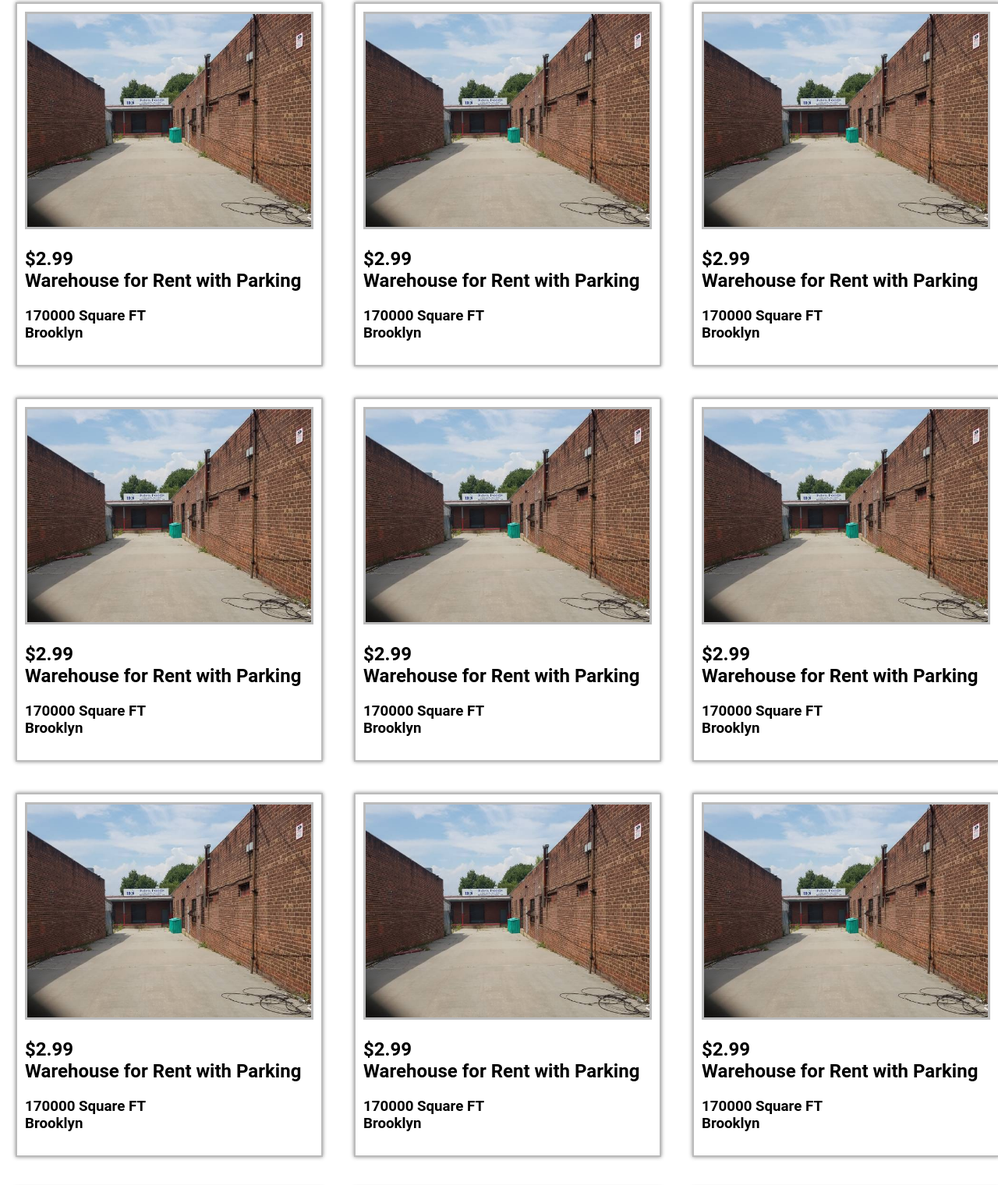
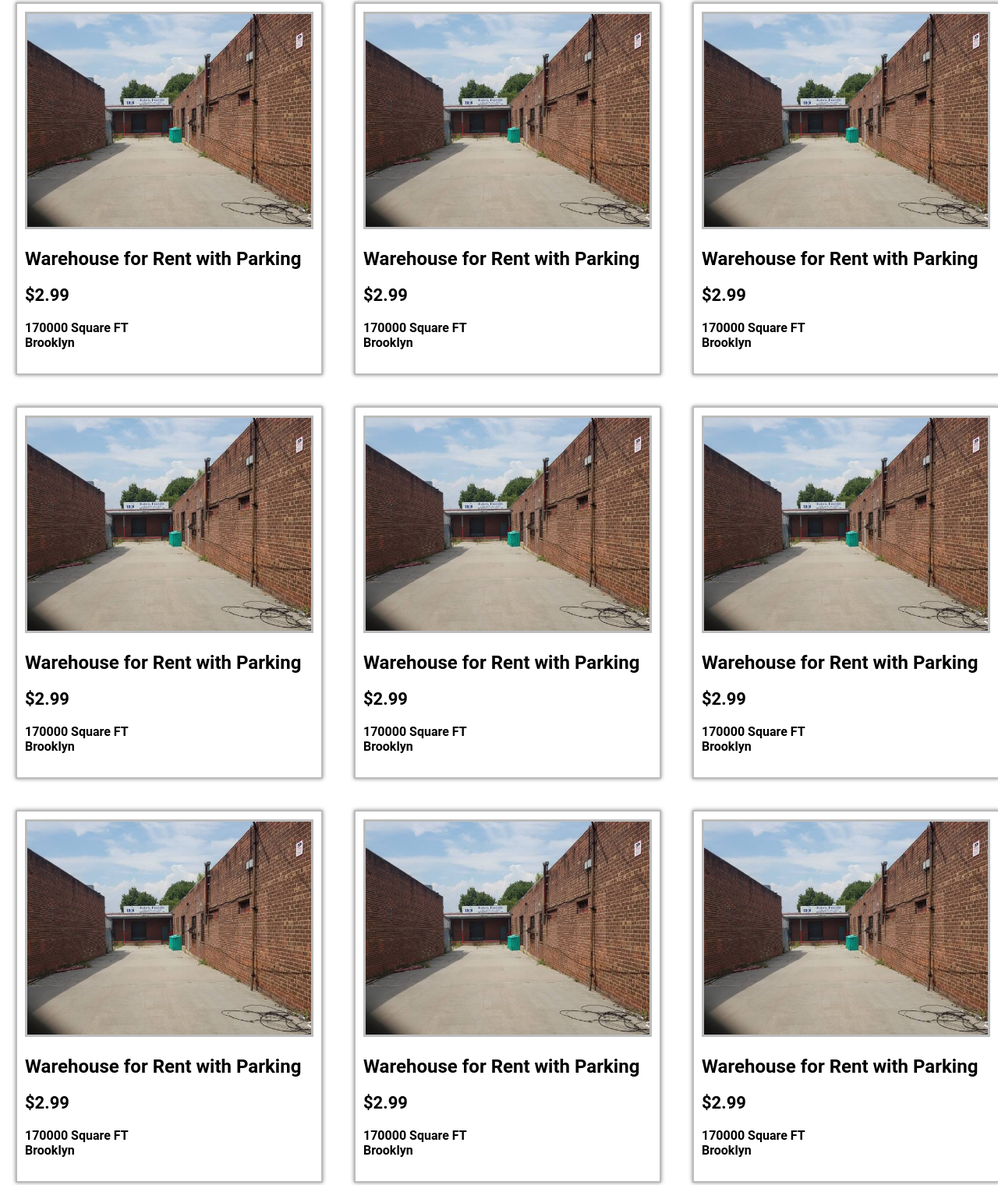
Before and after one commit to lepingjiang/Leping_Jiang_mmp240_midterm, a plain HTML site: page housing.html in a window 1280 px wide. Shown: the part 272-1792 px from the top of the page at 78% size. Drawn offline with Linux system fonts and the light colour scheme.

Commit message:
text update for housing.html

```diff
--- a/asset/css/style.css
+++ b/asset/css/style.css
@@ -125,7 +125,12 @@ header{
 
 /*housing grid*/
 
-.grid h2, .grid h3{
+.g2 h3{
+	font-size: 22px;
+	color: #000;
+}
+
+.grid h2, .grid h4{
 	margin: 20px 0px;
 	color: #000;
 }
--- a/housing.html
+++ b/housing.html
@@ -92,86 +92,86 @@
 <div id="g1">
 	<div class="grid">
 		<div class="g2 w33">
-			<a href="299housdetail.html"><img src="asset/img/01414_eBJNroYQNmm_600x450.jpg" alt=""><h2>$2.99<br>Warehouse for Rent with Parking</h2>
-			<h3>170000 Square FT<br>Brooklyn</h3></a>
+			<a href="299housdetail.html"><img src="asset/img/01414_eBJNroYQNmm_600x450.jpg" alt=""><h2>Warehouse for Rent with Parking</h2><h3>$2.99</h3>
+			<h4>170000 Square FT<br>Brooklyn</h4></a>
 		</div>
 		<div class="g2 w33">
-			<a href="299housdetail.html"><img src="asset/img/01414_eBJNroYQNmm_600x450.jpg" alt=""><h2>$2.99<br>Warehouse for Rent with Parking</h2>
-			<h3>170000 Square FT<br>Brooklyn</h3></a>
+			<a href="299housdetail.html"><img src="asset/img/01414_eBJNroYQNmm_600x450.jpg" alt=""><h2>Warehouse for Rent with Parking</h2><h3>$2.99</h3>
+			<h4>170000 Square FT<br>Brooklyn</h4></a>
 		</div>
 		<div class="g2 w33">
-			<a href="299housdetail.html"><img src="asset/img/01414_eBJNroYQNmm_600x450.jpg" alt=""><h2>$2.99<br>Warehouse for Rent with Parking</h2>
-			<h3>170000 Square FT<br>Brooklyn</h3></a>
+			<a href="299housdetail.html"><img src="asset/img/01414_eBJNroYQNmm_600x450.jpg" alt=""><h2>Warehouse for Rent with Parking</h2><h3>$2.99</h3>
+			<h4>170000 Square FT<br>Brooklyn</h4></a>
 		</div>
 	</div>
 	<div class="grid">
 		<div class="g2 w33">
-			<a href="299housdetail.html"><img src="asset/img/01414_eBJNroYQNmm_600x450.jpg" alt=""><h2>$2.99<br>Warehouse for Rent with Parking</h2>
-			<h3>170000 Square FT<br>Brooklyn</h3></a>
+			<a href="299housdetail.html"><img src="asset/img/01414_eBJNroYQNmm_600x450.jpg" alt=""><h2>Warehouse for Rent with Parking</h2><h3>$2.99</h3>
+			<h4>170000 Square FT<br>Brooklyn</h4></a>
 		</div>
 		<div class="g2 w33">
-			<a href="299housdetail.html"><img src="asset/img/01414_eBJNroYQNmm_600x450.jpg" alt=""><h2>$2.99<br>Warehouse for Rent with Parking</h2>
-			<h3>170000 Square FT<br>Brooklyn</h3></a>
+			<a href="299housdetail.html"><img src="asset/img/01414_eBJNroYQNmm_600x450.jpg" alt=""><h2>Warehouse for Rent with Parking</h2><h3>$2.99</h3>
+			<h4>170000 Square FT<br>Brooklyn</h4></a>
 		</div>
 		<div class="g2 w33">
-			<a href="299housdetail.html"><img src="asset/img/01414_eBJNroYQNmm_600x450.jpg" alt=""><h2>$2.99<br>Warehouse for Rent with Parking</h2>
-			<h3>170000 Square FT<br>Brooklyn</h3></a>
+			<a href="299housdetail.html"><img src="asset/img/01414_eBJNroYQNmm_600x450.jpg" alt=""><h2>Warehouse for Rent with Parking</h2><h3>$2.99</h3>
+			<h4>170000 Square FT<br>Brooklyn</h4></a>
 		</div>
 	</div>
 	<div class="grid">
 		<div class="g2 w33">
-			<a href="299housdetail.html"><img src="asset/img/01414_eBJNroYQNmm_600x450.jpg" alt=""><h2>$2.99<br>Warehouse for Rent with Parking</h2>
-			<h3>170000 Square FT<br>Brooklyn</h3></a>
+			<a href="299housdetail.html"><img src="asset/img/01414_eBJNroYQNmm_600x450.jpg" alt=""><h2>Warehouse for Rent with Parking</h2><h3>$2.99</h3>
+			<h4>170000 Square FT<br>Brooklyn</h4></a>
 		</div>
 		<div class="g2 w33">
-			<a href="299housdetail.html"><img src="asset/img/01414_eBJNroYQNmm_600x450.jpg" alt=""><h2>$2.99<br>Warehouse for Rent with Parking</h2>
-			<h3>170000 Square FT<br>Brooklyn</h3></a>
+			<a href="299housdetail.html"><img src="asset/img/01414_eBJNroYQNmm_600x450.jpg" alt=""><h2>Warehouse for Rent with Parking</h2><h3>$2.99</h3>
+			<h4>170000 Square FT<br>Brooklyn</h4></a>
 		</div>
 		<div class="g2 w33">
-			<a href="299housdetail.html"><img src="asset/img/01414_eBJNroYQNmm_600x450.jpg" alt=""><h2>$2.99<br>Warehouse for Rent with Parking</h2>
-			<h3>170000 Square FT<br>Brooklyn</h3></a>
+			<a href="299housdetail.html"><img src="asset/img/01414_eBJNroYQNmm_600x450.jpg" alt=""><h2>Warehouse for Rent with Parking</h2><h3>$2.99</h3>
+			<h4>170000 Square FT<br>Brooklyn</h4></a>
 		</div>
 	</div>
 	<div class="grid">
 		<div class="g2 w33">
-			<a href="299housdetail.html"><img src="asset/img/01414_eBJNroYQNmm_600x450.jpg" alt=""><h2>$2.99<br>Warehouse for Rent with Parking</h2>
-			<h3>170000 Square FT<br>Brooklyn</h3></a>
+			<a href="299housdetail.html"><img src="asset/img/01414_eBJNroYQNmm_600x450.jpg" alt=""><h2>Warehouse for Rent with Parking</h2><h3>$2.99</h3>
+			<h4>170000 Square FT<br>Brooklyn</h4></a>
 		</div>
 		<div class="g2 w33">
-			<a href="299housdetail.html"><img src="asset/img/01414_eBJNroYQNmm_600x450.jpg" alt=""><h2>$2.99<br>Warehouse for Rent with Parking</h2>
-			<h3>170000 Square FT<br>Brooklyn</h3></a>
+			<a href="299housdetail.html"><img src="asset/img/01414_eBJNroYQNmm_600x450.jpg" alt=""><h2>Warehouse for Rent with Parking</h2><h3>$2.99</h3>
+			<h4>170000 Square FT<br>Brooklyn</h4></a>
 		</div>
 		<div class="g2 w33">
-			<a href="299housdetail.html"><img src="asset/img/01414_eBJNroYQNmm_600x450.jpg" alt=""><h2>$2.99<br>Warehouse for Rent with Parking</h2>
-			<h3>170000 Square FT<br>Brooklyn</h3></a>
+			<a href="299housdetail.html"><img src="asset/img/01414_eBJNroYQNmm_600x450.jpg" alt=""><h2>Warehouse for Rent with Parking</h2><h3>$2.99</h3>
+			<h4>170000 Square FT<br>Brooklyn</h4></a>
 		</div>
 	</div>
 	<div class="grid">
 		<div class="g2 w33">
-			<a href="299housdetail.html"><img src="asset/img/01414_eBJNroYQNmm_600x450.jpg" alt=""><h2>$2.99<br>Warehouse for Rent with Parking</h2>
-			<h3>170000 Square FT<br>Brooklyn</h3></a>
+			<a href="299housdetail.html"><img src="asset/img/01414_eBJNroYQNmm_600x450.jpg" alt=""><h2>Warehouse for Rent with Parking</h2><h3>$2.99</h3>
+			<h4>170000 Square FT<br>Brooklyn</h4></a>
 		</div>
 		<div class="g2 w33">
-			<a href="299housdetail.html"><img src="asset/img/01414_eBJNroYQNmm_600x450.jpg" alt=""><h2>$2.99<br>Warehouse for Rent with Parking</h2>
-			<h3>170000 Square FT<br>Brooklyn</h3></a>
+			<a href="299housdetail.html"><img src="asset/img/01414_eBJNroYQNmm_600x450.jpg" alt=""><h2>Warehouse for Rent with Parking</h2><h3>$2.99</h3>
+			<h4>170000 Square FT<br>Brooklyn</h4></a>
 		</div>
 		<div class="g2 w33">
-			<a href="299housdetail.html"><img src="asset/img/01414_eBJNroYQNmm_600x450.jpg" alt=""><h2>$2.99<br>Warehouse for Rent with Parking</h2>
-			<h3>170000 Square FT<br>Brooklyn</h3></a>
+			<a href="299housdetail.html"><img src="asset/img/01414_eBJNroYQNmm_600x450.jpg" alt=""><h2>Warehouse for Rent with Parking</h2><h3>$2.99</h3>
+			<h4>170000 Square FT<br>Brooklyn</h4></a>
 		</div>
 	</div>
 	<div class="grid">
 		<div class="g2 w33">
-			<a href="299housdetail.html"><img src="asset/img/01414_eBJNroYQNmm_600x450.jpg" alt=""><h2>$2.99<br>Warehouse for Rent with Parking</h2>
-			<h3>170000 Square FT<br>Brooklyn</h3></a>
+			<a href="299housdetail.html"><img src="asset/img/01414_eBJNroYQNmm_600x450.jpg" alt=""><h2>Warehouse for Rent with Parking</h2><h3>$2.99</h3>
+			<h4>170000 Square FT<br>Brooklyn</h4></a>
 		</div>
 		<div class="g2 w33">
-			<a href="299housdetail.html"><img src="asset/img/01414_eBJNroYQNmm_600x450.jpg" alt=""><h2>$2.99<br>Warehouse for Rent with Parking</h2>
-			<h3>170000 Square FT<br>Brooklyn</h3></a>
+			<a href="299housdetail.html"><img src="asset/img/01414_eBJNroYQNmm_600x450.jpg" alt=""><h2>Warehouse for Rent with Parking</h2><h3>$2.99</h3>
+			<h4>170000 Square FT<br>Brooklyn</h4></a>
 		</div>
 		<div class="g2 w33">
-			<a href="299housdetail.html"><img src="asset/img/01414_eBJNroYQNmm_600x450.jpg" alt=""><h2>$2.99<br>Warehouse for Rent with Parking</h2>
-			<h3>170000 Square FT<br>Brooklyn</h3></a>
+			<a href="299housdetail.html"><img src="asset/img/01414_eBJNroYQNmm_600x450.jpg" alt=""><h2>Warehouse for Rent with Parking</h2><h3>$2.99</h3>
+			<h4>170000 Square FT<br>Brooklyn</h4></a>
 		</div>
 	</div>
 </div>
```
